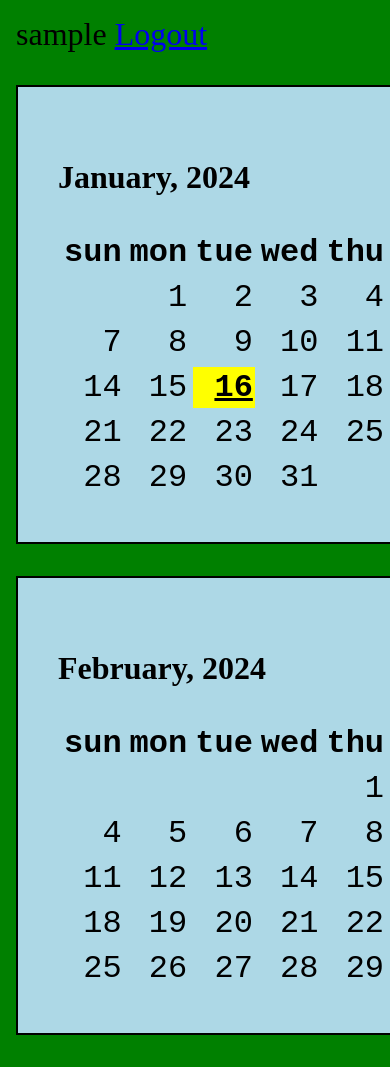
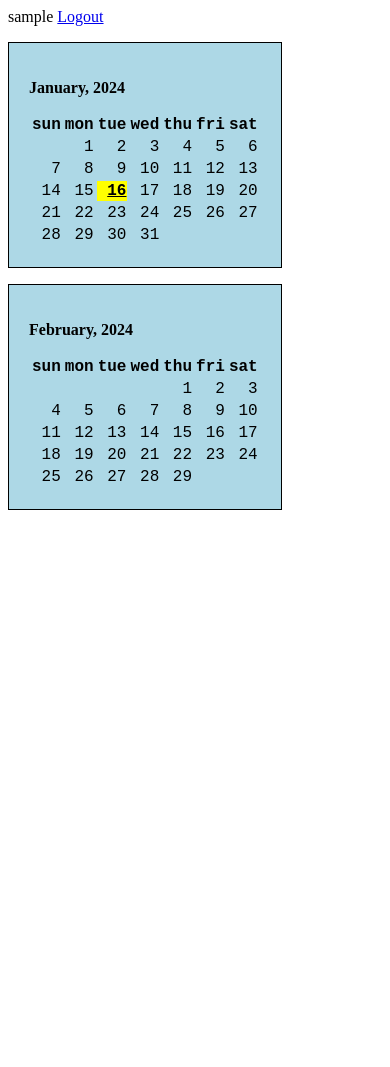
Before and after one commit to prdepinho/mycal, a Django app: page /calapp/ in a window 390 px wide; the page is wider, and only the part inside the window is pictured. After the commit the page ends 510 px from the top of that part, so only its background shows below. Run offline with Django 5.2, Linux system fonts and the light colour scheme; the visitor is signed in with stand-in values (Sample User, id 1); data that the repository does not hold is empty.

Commit message:
responsive

```diff
--- a/calapp/templates/calapp/month.html
+++ b/calapp/templates/calapp/month.html
@@ -115,18 +115,6 @@
 
 
 <style>
-  @media screen and (min-width: 768px) {
-    body {
-      zoom:100%;
-      background-color: yellow;
-    }
-  }
-  @media screen and (max-width: 767px) {
-    body {
-      zoom:200%;
-      background-color: green;
-    }
-  }
   .month_div {
     background-color: lightblue;
     border: 1px solid black;
```
